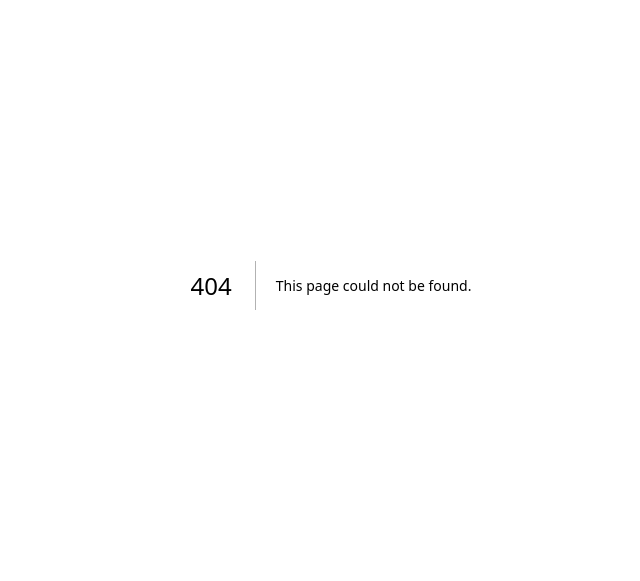
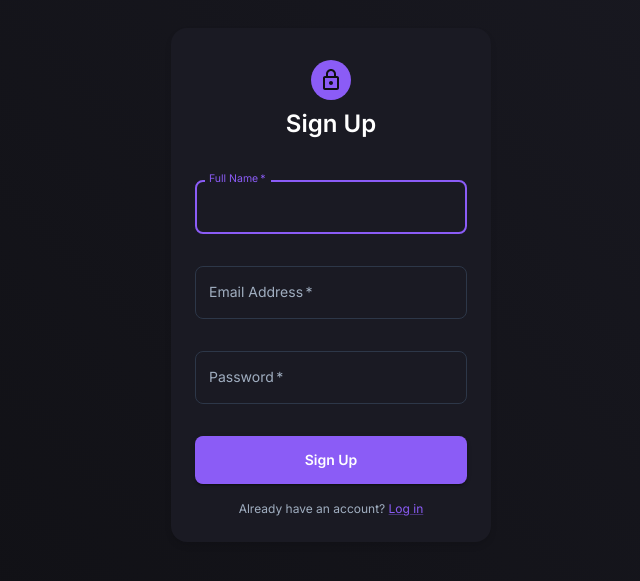
Before and after one commit to danushsingla/CustomerSupportAI, a Next.js app in the folder customer_support_ai/: page /signup in a window 1280 px wide. Before the commit this address had no page. Shown: the part 115-696 px from the top of the page, without its empty margins (309-949 px from the left). Built offline with nearby package versions, Linux system fonts and the light colour scheme.

Commit message:
created and styled signup page

```diff
--- /dev/null
+++ b/customer_support_ai/src/app/signup/page.tsx
@@ -0,0 +1,201 @@
+"use client";
+import React, { useState, FormEvent } from "react";
+import {
+  Box,
+  TextField,
+  Button,
+  Typography,
+  ThemeProvider,
+  createTheme,
+  Avatar,
+  Link as MuiLink,
+} from "@mui/material";
+import { motion } from "framer-motion";
+import Link from "next/link";
+import { useRouter } from "next/navigation";
+import LockOutlinedIcon from "@mui/icons-material/LockOutlined";
+
+const darkTheme = createTheme({
+  palette: {
+    mode: "dark",
+    primary: {
+      main: "#8B5CF6", // A deep purple color
+    },
+    background: {
+      default: "#0F0F13",
+      paper: "#1A1A23",
+    },
+    text: {
+      primary: "#FFFFFF",
+      secondary: "#A0AEC0",
+    },
+  },
+  typography: {
+    fontFamily: "'Inter', sans-serif",
+    h5: {
+      fontWeight: 600,
+    },
+    body1: {
+      fontSize: "0.875rem",
+    },
+    body2: {
+      fontSize: "0.75rem",
+    },
+  },
+  shape: {
+    borderRadius: 8,
+  },
+  components: {
+    MuiTextField: {
+      styleOverrides: {
+        root: {
+          "& .MuiOutlinedInput-root": {
+            "& fieldset": {
+              borderColor: "#2D3748",
+            },
+            "&:hover fieldset": {
+              borderColor: "#4A5568",
+            },
+            "&.Mui-focused fieldset": {
+              borderColor: "#8B5CF6",
+            },
+          },
+        },
+      },
+    },
+  },
+});
+
+function Signup() {
+  const [fullName, setFullName] = useState<string>("");
+  const [email, setEmail] = useState<string>("");
+  const [password, setPassword] = useState<string>("");
+  const [error, setError] = useState<string>("");
+  const router = useRouter();
+
+  const handleSignup = (e: FormEvent<HTMLFormElement>) => {
+    //Complete function later;
+    console.log("handle sign up function called");
+  };
+
+  return (
+    <ThemeProvider theme={darkTheme}>
+      <Box
+        width="100vw"
+        height="100vh"
+        display="flex"
+        justifyContent="center"
+        alignItems="center"
+        sx={{
+          background: "linear-gradient(45deg, #0F0F13 0%, #1A1A23 100%)",
+        }}
+      >
+        <motion.div
+          initial={{ opacity: 0, scale: 0.95 }}
+          animate={{ opacity: 1, scale: 1 }}
+          transition={{ duration: 0.3 }}
+        >
+          <Box
+            sx={{
+              width: "320px",
+              p: 3,
+              bgcolor: "background.paper",
+              borderRadius: 2,
+              boxShadow: "0 4px 6px rgba(0, 0, 0, 0.1)",
+              display: "flex",
+              flexDirection: "column",
+              alignItems: "center",
+            }}
+          >
+            <Avatar sx={{ m: 1, bgcolor: "primary.main" }}>
+              <LockOutlinedIcon />
+            </Avatar>
+            <Typography variant="h5" color="text.primary" mb={3} align="center">
+              Sign Up
+            </Typography>
+            <Box
+              component="form"
+              onSubmit={handleSignup}
+              noValidate
+              sx={{ width: "100%" }}
+            >
+              <TextField
+                variant="outlined"
+                margin="normal"
+                required
+                fullWidth
+                id="fullName"
+                label="Full Name"
+                name="fullName"
+                autoComplete="name"
+                autoFocus
+                value={fullName}
+                onChange={(e) => setFullName(e.target.value)}
+                sx={{ mb: 2 }}
+              />
+              <TextField
+                variant="outlined"
+                margin="normal"
+                required
+                fullWidth
+                id="email"
+                label="Email Address"
+                name="email"
+                autoComplete="email"
+                value={email}
+                onChange={(e) => setEmail(e.target.value)}
+                sx={{ mb: 2 }}
+              />
+              <TextField
+                variant="outlined"
+                margin="normal"
+                required
+                fullWidth
+                name="password"
+                label="Password"
+                type="password"
+                id="password"
+                autoComplete="new-password"
+                value={password}
+                onChange={(e) => setPassword(e.target.value)}
+                sx={{ mb: 2 }}
+              />
+              {error && (
+                <Typography color="error" variant="body2" sx={{ mt: 1, mb: 1 }}>
+                  {error}
+                </Typography>
+              )}
+              <Button
+                type="submit"
+                fullWidth
+                variant="contained"
+                color="primary"
+                sx={{
+                  mt: 2,
+                  py: 1.5,
+                  fontWeight: 600,
+                  textTransform: "none",
+                }}
+              >
+                Sign Up
+              </Button>
+              <Typography
+                variant="body2"
+                color="text.secondary"
+                align="center"
+                sx={{ mt: 2 }}
+              >
+                Already have an account?{" "}
+                <MuiLink component={Link} href="/login" color="primary.main">
+                  Log in
+                </MuiLink>
+              </Typography>
+            </Box>
+          </Box>
+        </motion.div>
+      </Box>
+    </ThemeProvider>
+  );
+}
+
+export default Signup;
```
